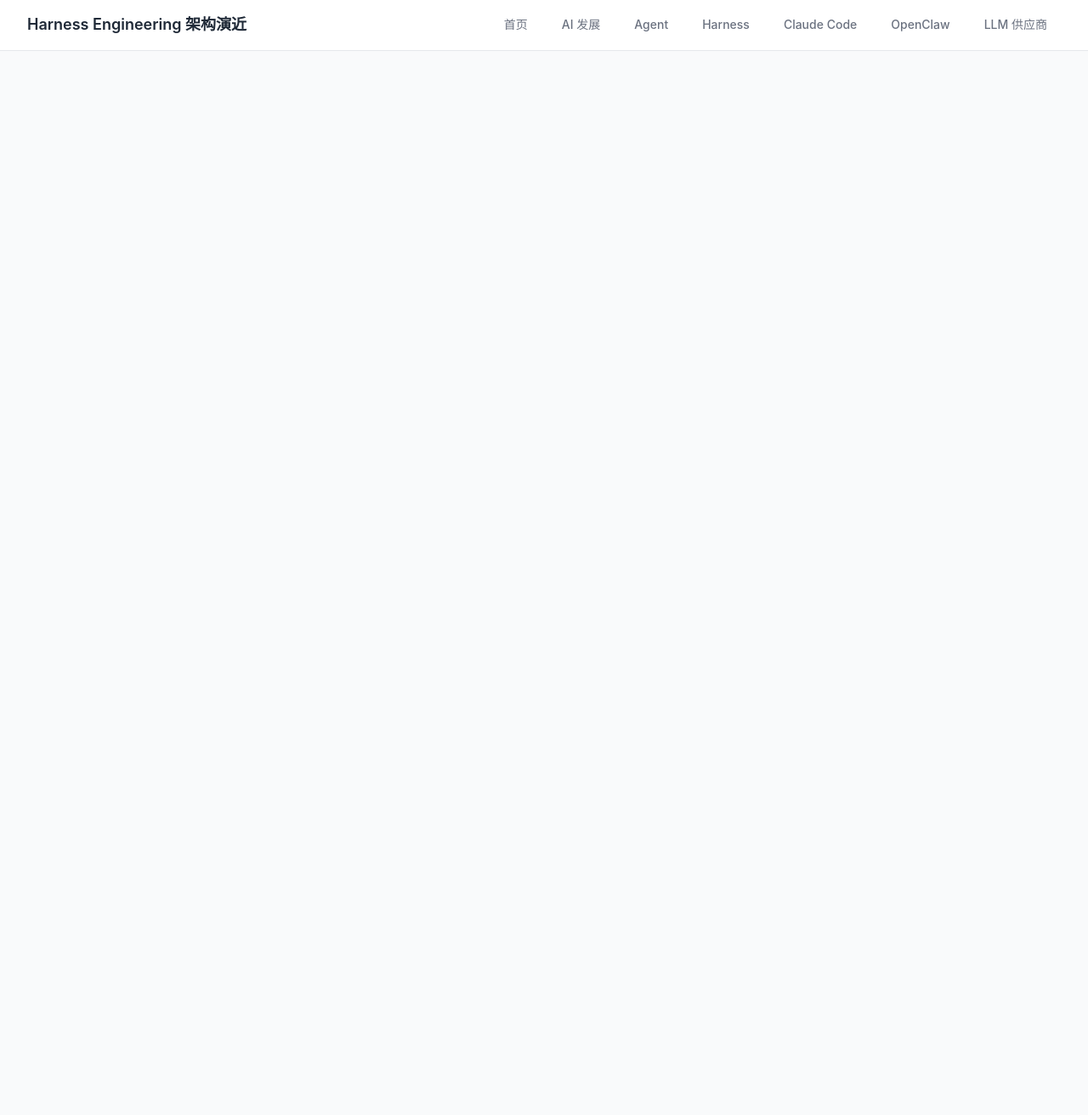
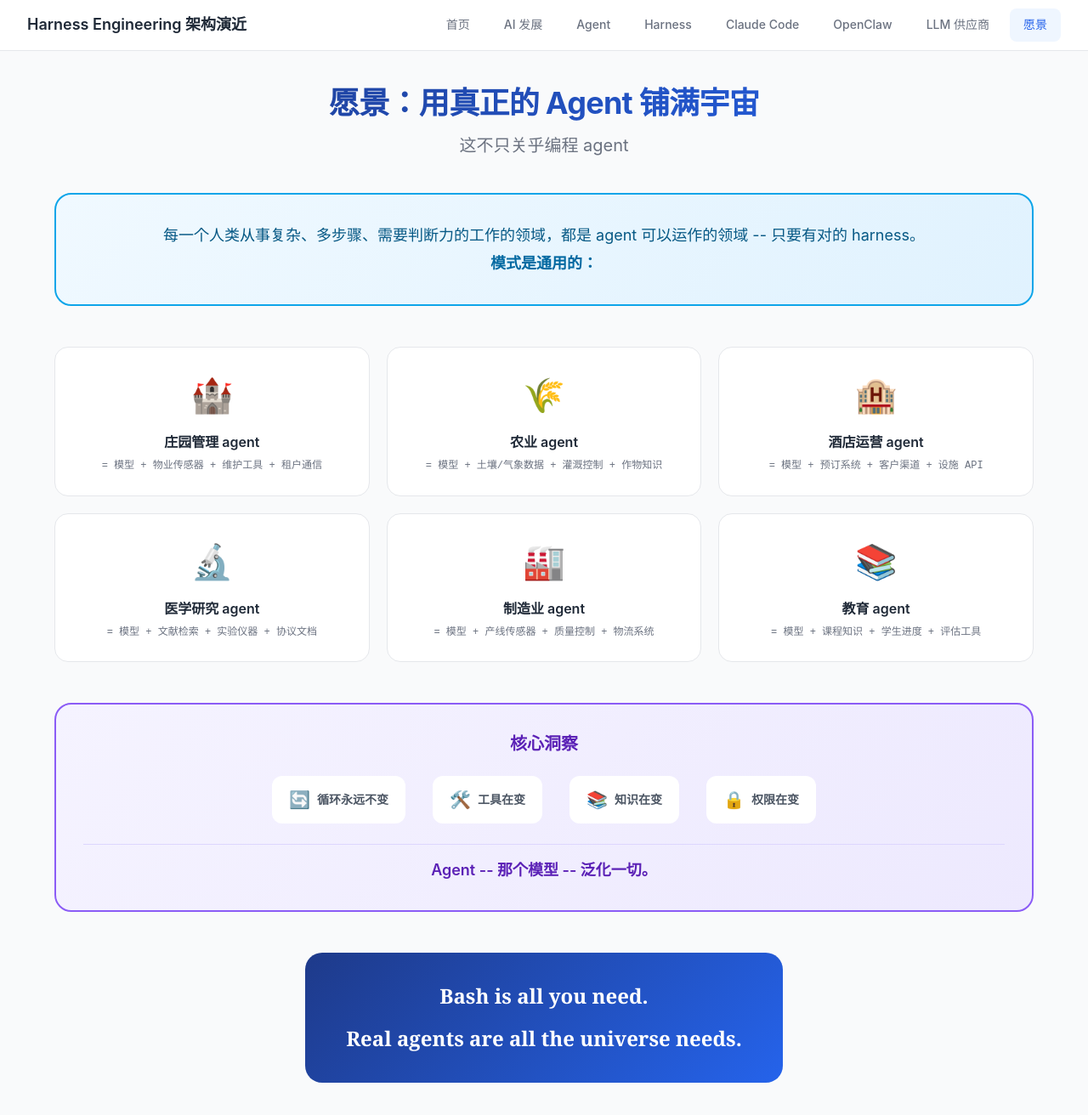
Before and after one commit to StardustXiaoT/harness-engineering-demo, a Vue app: page /vision in a window 1280 px wide. Shown: the top 1312 px of the page at 85% size. Before the commit the page ends 860 px from the top, so only its background shows below. Built offline with nearby package versions, Linux system fonts and the light colour scheme.

Commit message:
feat: 新增愿景页面

```diff
--- a/src/components/MenuBar.vue
+++ b/src/components/MenuBar.vue
@@ -22,6 +22,9 @@
       </router-link>
       <router-link to="/llm-providers" class="menu-item" :class="{ active: $route.path === '/llm-providers' }">
         LLM 供应商
+      </router-link>
+      <router-link to="/vision" class="menu-item" :class="{ active: $route.path === '/vision' }">
+        愿景
       </router-link>
     </div>
   </nav>
--- a/src/router/index.js
+++ b/src/router/index.js
@@ -6,6 +6,7 @@
 import ClaudeCodeView from '../views/ClaudeCodeView.vue'
 import OpenclawView from '../views/OpenclawView.vue'
 import LLMProviderView from '../views/LLMProviderView.vue'
+import VisionView from '../views/VisionView.vue'
 
 const router = createRouter({
   history: createWebHistory(import.meta.env.BASE_URL),
@@ -47,6 +48,11 @@
       path: '/llm-providers',
       name: 'llm-providers',
       component: LLMProviderView
+    },
+    {
+      path: '/vision',
+      name: 'vision',
+      component: VisionView
     }
   ]
 })
--- /dev/null
+++ b/src/views/VisionView.vue
@@ -0,0 +1,279 @@
+<template>
+  <div class="vision-page">
+    <div class="page-header">
+      <h1 class="page-title">愿景：用真正的 Agent 铺满宇宙</h1>
+      <p class="page-subtitle">这不只关乎编程 agent</p>
+    </div>
+
+    <div class="intro-section">
+      <p class="intro-text">
+        每一个人类从事复杂、多步骤、需要判断力的工作的领域，都是 agent 可以运作的领域 -- 只要有对的 harness。
+        <br />
+        <strong>模式是通用的：</strong>
+      </p>
+    </div>
+
+    <div class="examples-grid">
+      <div class="example-card">
+        <div class="example-icon">🏰</div>
+        <h3>庄园管理 agent</h3>
+        <p class="example-formula">= 模型 + 物业传感器 + 维护工具 + 租户通信</p>
+      </div>
+      <div class="example-card">
+        <div class="example-icon">🌾</div>
+        <h3>农业 agent</h3>
+        <p class="example-formula">= 模型 + 土壤/气象数据 + 灌溉控制 + 作物知识</p>
+      </div>
+      <div class="example-card">
+        <div class="example-icon">🏨</div>
+        <h3>酒店运营 agent</h3>
+        <p class="example-formula">= 模型 + 预订系统 + 客户渠道 + 设施 API</p>
+      </div>
+      <div class="example-card">
+        <div class="example-icon">🔬</div>
+        <h3>医学研究 agent</h3>
+        <p class="example-formula">= 模型 + 文献检索 + 实验仪器 + 协议文档</p>
+      </div>
+      <div class="example-card">
+        <div class="example-icon">🏭</div>
+        <h3>制造业 agent</h3>
+        <p class="example-formula">= 模型 + 产线传感器 + 质量控制 + 物流系统</p>
+      </div>
+      <div class="example-card">
+        <div class="example-icon">📚</div>
+        <h3>教育 agent</h3>
+        <p class="example-formula">= 模型 + 课程知识 + 学生进度 + 评估工具</p>
+      </div>
+    </div>
+
+    <div class="core-section">
+      <div class="core-content">
+        <h3>核心洞察</h3>
+        <div class="core-items">
+          <div class="core-item">
+            <span class="core-icon">🔄</span>
+            <span><strong>循环永远不变</strong></span>
+          </div>
+          <div class="core-item">
+            <span class="core-icon">🛠️</span>
+            <span><strong>工具在变</strong></span>
+          </div>
+          <div class="core-item">
+            <span class="core-icon">📚</span>
+            <span><strong>知识在变</strong></span>
+          </div>
+          <div class="core-item">
+            <span class="core-icon">🔒</span>
+            <span><strong>权限在变</strong></span>
+          </div>
+        </div>
+        <p class="core-conclusion">
+          Agent -- 那个模型 -- 泛化一切。
+        </p>
+      </div>
+    </div>
+
+    <div class="motto-section">
+      <blockquote class="motto">
+        <p>Bash is all you need.</p>
+        <p>Real agents are all the universe needs.</p>
+      </blockquote>
+    </div>
+  </div>
+</template>
+
+<script setup>
+</script>
+
+<style scoped>
+.vision-page {
+  padding: 40px 24px 80px;
+  max-width: 1200px;
+  margin: 0 auto;
+}
+
+.page-header {
+  text-align: center;
+  margin-bottom: 40px;
+}
+
+.page-title {
+  font-size: 36px;
+  font-weight: 700;
+  background: linear-gradient(135deg, #1e3a8a 0%, #2563eb 100%);
+  -webkit-background-clip: text;
+  -webkit-text-fill-color: transparent;
+  background-clip: text;
+  margin-bottom: 12px;
+}
+
+.page-subtitle {
+  font-size: 20px;
+  color: var(--text-secondary);
+}
+
+.intro-section {
+  text-align: center;
+  margin-bottom: 48px;
+  padding: 32px;
+  background: linear-gradient(135deg, #f0f9ff 0%, #e0f2fe 100%);
+  border-radius: 20px;
+  border: 2px solid #0ea5e9;
+}
+
+.intro-text {
+  font-size: 18px;
+  color: #075985;
+  line-height: 1.8;
+  margin: 0;
+}
+
+.intro-text strong {
+  color: #0369a1;
+}
+
+.examples-grid {
+  display: grid;
+  grid-template-columns: repeat(3, 1fr);
+  gap: 20px;
+  margin-bottom: 48px;
+}
+
+.example-card {
+  background: white;
+  border-radius: 16px;
+  padding: 24px;
+  border: 1px solid #e5e7eb;
+  text-align: center;
+  transition: all 0.3s ease;
+}
+
+.example-card:hover {
+  transform: translateY(-4px);
+  box-shadow: 0 12px 32px rgba(0, 0, 0, 0.1);
+  border-color: #2563eb;
+}
+
+.example-icon {
+  font-size: 40px;
+  margin-bottom: 12px;
+}
+
+.example-card h3 {
+  font-size: 16px;
+  font-weight: 600;
+  color: #1f2937;
+  margin-bottom: 8px;
+}
+
+.example-formula {
+  font-size: 12px;
+  color: #6b7280;
+  font-family: monospace;
+  margin: 0;
+}
+
+.core-section {
+  margin-bottom: 48px;
+}
+
+.core-content {
+  background: linear-gradient(135deg, #f5f3ff 0%, #ede9fe 100%);
+  border-radius: 20px;
+  padding: 32px;
+  border: 2px solid #8b5cf6;
+}
+
+.core-content h3 {
+  font-size: 20px;
+  font-weight: 600;
+  color: #5b21b6;
+  text-align: center;
+  margin-bottom: 24px;
+}
+
+.core-items {
+  display: flex;
+  justify-content: center;
+  gap: 32px;
+  flex-wrap: wrap;
+  margin-bottom: 24px;
+}
+
+.core-item {
+  display: flex;
+  align-items: center;
+  gap: 8px;
+  padding: 12px 20px;
+  background: white;
+  border-radius: 12px;
+}
+
+.core-icon {
+  font-size: 20px;
+}
+
+.core-item span:last-child {
+  font-size: 14px;
+  color: #4b5563;
+}
+
+.core-conclusion {
+  text-align: center;
+  font-size: 18px;
+  font-weight: 600;
+  color: #5b21b6;
+  margin: 0;
+  padding-top: 16px;
+  border-top: 1px solid #ddd6fe;
+}
+
+.motto-section {
+  text-align: center;
+}
+
+.motto {
+  display: inline-block;
+  padding: 32px 48px;
+  background: linear-gradient(135deg, #1e3a8a 0%, #2563eb 100%);
+  border-radius: 20px;
+}
+
+.motto p {
+  font-size: 24px;
+  font-weight: 700;
+  color: white;
+  margin: 0;
+  line-height: 1.6;
+  font-family: Georgia, serif;
+}
+
+.motto p:first-child {
+  margin-bottom: 12px;
+}
+
+@media (max-width: 1024px) {
+  .examples-grid {
+    grid-template-columns: repeat(2, 1fr);
+  }
+}
+
+@media (max-width: 768px) {
+  .page-title {
+    font-size: 28px;
+  }
+
+  .examples-grid {
+    grid-template-columns: 1fr;
+  }
+
+  .core-items {
+    flex-direction: column;
+    align-items: center;
+  }
+
+  .motto p {
+    font-size: 18px;
+  }
+}
+</style>
```
